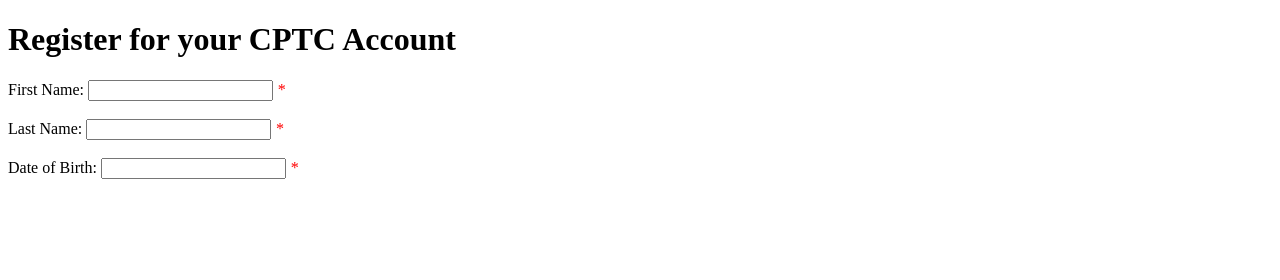
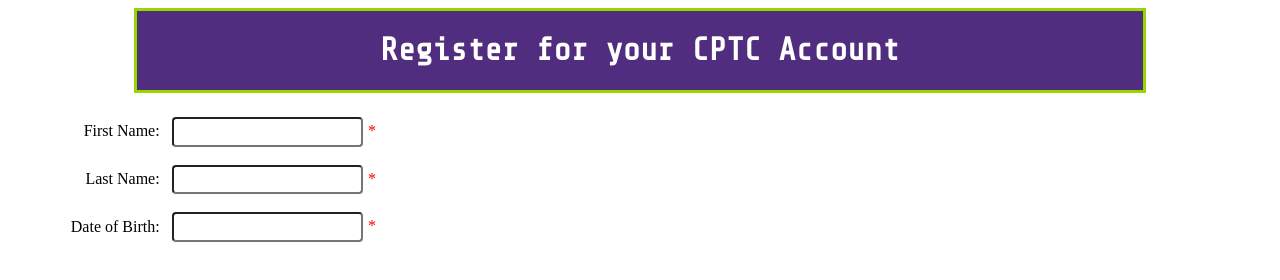
Before and after one commit to carmstrong070/CPW203_StudentReg, a plain HTML site: page index.html in a window 1280 px wide. Drawn offline with nearby package versions, Linux system fonts and the light colour scheme.

Commit message:
Added header styles

```diff
--- a/css/site.css
+++ b/css/site.css
@@ -2,3 +2,24 @@
     color: red;
     font-style: italic;
 }
+
+header{
+    text-align: center;
+    background-color: #502d7f;
+    color: white;
+    font-family: 'Share Tech Mono', monospace;
+    border: .2em solid #97d700;
+    margin: 0px 10% 1.5em;
+}
+
+main > label{
+    margin-right: .5em;
+    display: inline-block;
+    width: 12%;
+    text-align: right;
+}
+
+main > input[type=text]{
+    padding: .4em;
+    border-radius: .3em;
+}
--- a/index.html
+++ b/index.html
@@ -8,6 +8,7 @@
     <meta name="description" content="New students at CPTC register here.">
     <meta name="CPTC Registration, New CPTC Student Registration, Technical College, Register">
     <link rel="stylesheet" href="css/site.css">
+    <link href="https://fonts.googleapis.com/css?family=Share+Tech+Mono" rel="stylesheet">
 </head>
 <body>
     <header>
```
Also changed, not shown: 1 other file.
